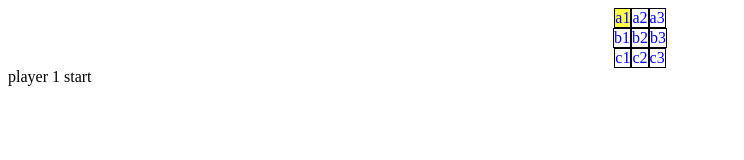
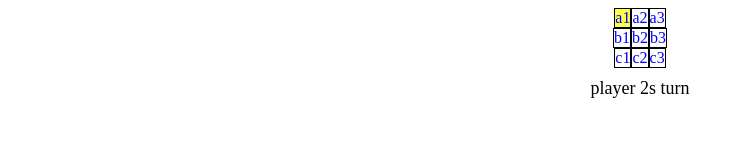
Before and after one commit to isaachyoon/tictactoe, a website: page index.html in a window 1280 px wide. Both pictures are taken after a click on the element "a1". Shown: the whole page, without its empty margins (0-744 px from the left). Drawn offline with Linux system fonts and the light colour scheme.

Commit message:
player toggles

```diff
--- a/app.js
+++ b/app.js
@@ -1,18 +1,27 @@
 
 
-
+let flag = 'player1'
 var classArr = document.getElementsByClassName("tiles");
 
 var myFunction = function() {
+	if(flag === 'player1') {
+		this.style.backgroundColor="#FDFF47";
+		document.getElementById('player').innerHTML = 'player 2s turn';
+		flag = 'player2'
+	} else {
+		this.style.backgroundColor='blue';
+		document.getElementById('player').innerHTML = 'player 1s turn';
+		flag = 'player1'
+	}
 	console.log(this);
-	this.style.backgroundColor="#FDFF47";
-  var attribute = this.getAttribute(this);
-  console.log(attribute);
+  // var attribute = this.getAttribute(this);
+
 };
 
 for (var i = 0; i < classArr.length; i++) {
     classArr[i].addEventListener('click', myFunction, false);
 }
 
+var playerToggle = function(){
 
-document.getElementById('player').innerHTML = 'player 1 start';
+}
--- a/index.html
+++ b/index.html
@@ -24,8 +24,8 @@
 	</div>
 
 	<div id="player">
-		writesomething
+		Player 1 start
 	</div>
+</body>
 	<script src="app.js"></script>
-</body>
 </html>
--- a/style.css
+++ b/style.css
@@ -6,7 +6,15 @@
 
 }
 
+#player {
+	margin-top: 10px;
+	font-size: large;
+	display: flex;
+	justify-content: center;
+}
+
 .tiles{
+
 	margin: 10;
 	padding: 10;
 	border-width: thin;
```
